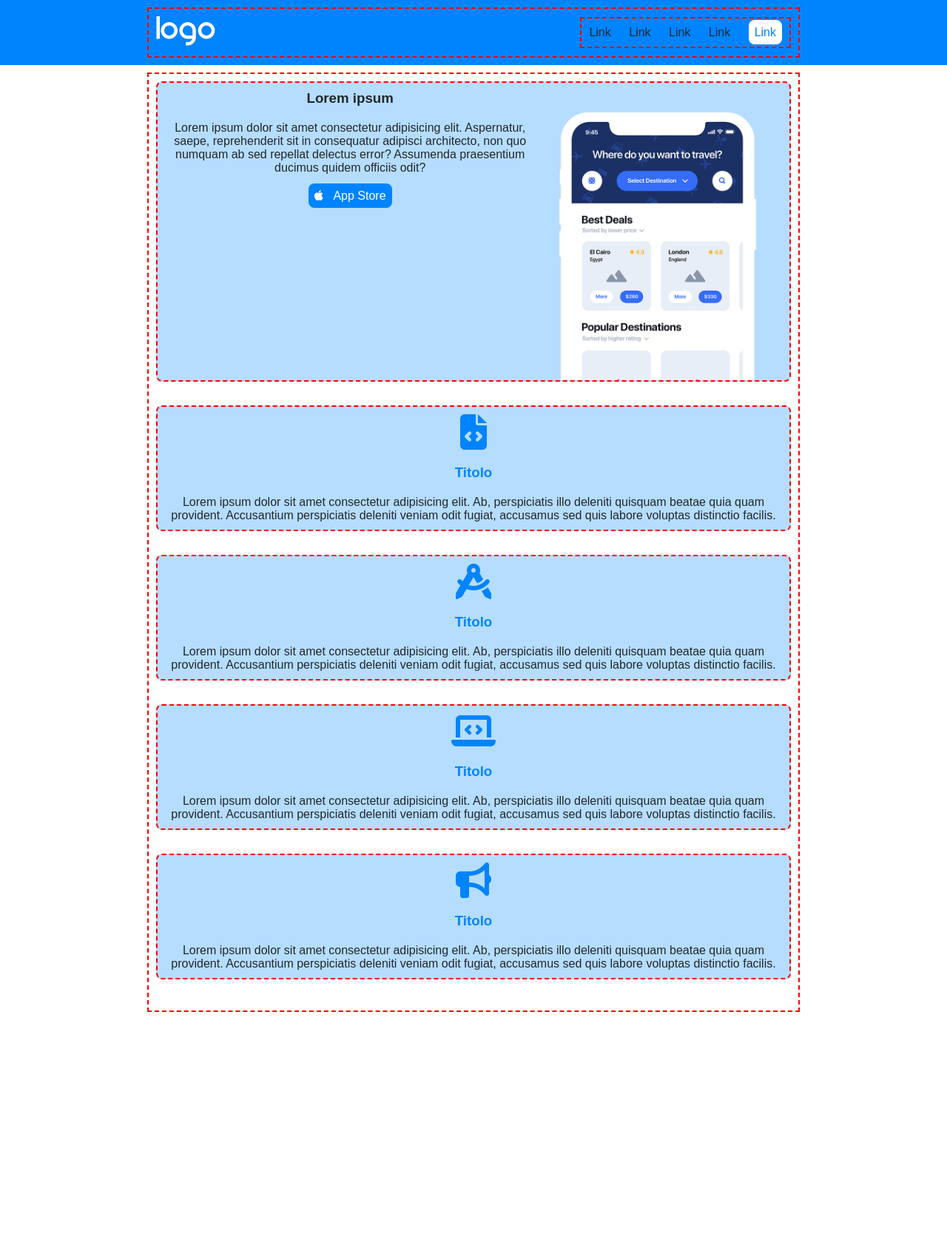
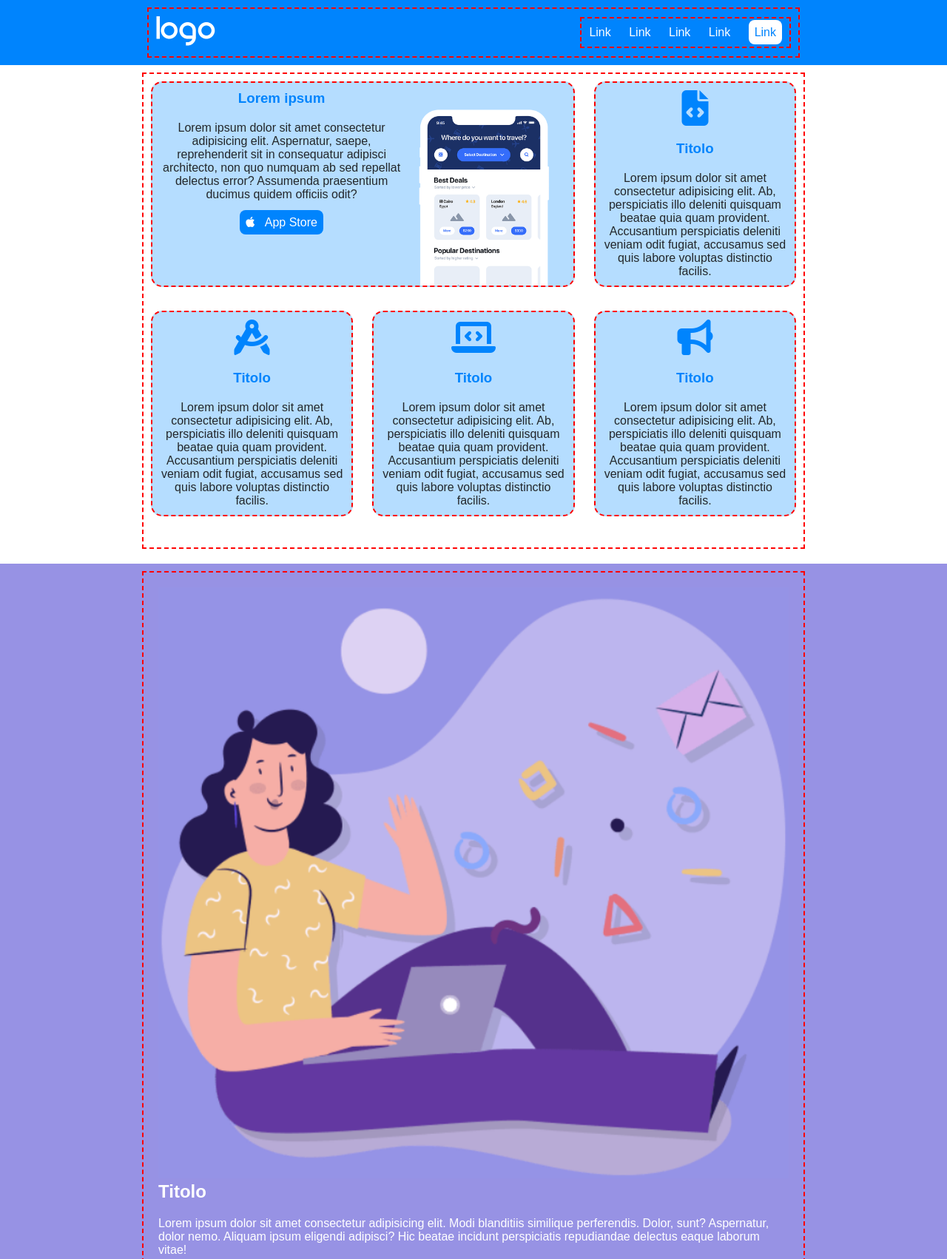
Before and after one commit to andreabellome/htmlcss-responsive-layout, a plain HTML site: page index.html in a window 1280 px wide. Shown: the top 1702 px of the page at 74% size. Before the commit the page ends 1378 px from the top, so only its background shows below. Drawn offline with Linux system fonts and the light colour scheme.

Commit message:
section strategy

```diff
--- a/assets/css/media_query.css
+++ b/assets/css/media_query.css
@@ -6,6 +6,7 @@ header div ul{
     border-radius: 15px;
     text-align: center;
     margin-bottom: 2rem;
+    flex-basis: 100%;
 }
 
 .card i{
@@ -26,10 +27,46 @@ header div ul{
     width: 80%;
 }
 
+.strategy-img{
+    width: 100%;
+}
+
+.card-white{
+    background-color: var(--color-white);
+    border-radius: 18px;
+}
+
+.btn-rounded{
+    background-color: var(--color-purple);
+    color: var(--color-dark);
+    border-radius: 100%;
+    display: inline-block;
+    height: 45px;
+    width: 45px;
+    text-align: center;
+    line-height: 45px;
+}
+
 /* MEDIA QUERY */
 
 /* tablet view */
 @media only screen and (min-width: 768px) {
+
+    .intro .card .card-img{
+        width: 50%;
+    }
+
+    .intro>.div{
+        justify-content: space-between;
+    }
+
+    .card{
+        flex-basis: calc(100%/3 - 2%);
+    }
+
+    .card:first-child{
+        flex-basis: calc(66.66% - 1%);
+    }
 
 }
 
@@ -52,4 +89,15 @@ header div ul{
         width: 40%;
     }
 
+    .intro>.div{
+        justify-content: space-between;
+    }
+
+    .card{
+        flex-basis: calc(100%/3 - 2%);
+    }
+
+    .card:first-child{
+        flex-basis: calc(66.66% - 1%);
+    }
 }
--- a/assets/css/style.css
+++ b/assets/css/style.css
@@ -17,6 +17,7 @@
     --color-super-blue: #0093CE;
     --color-light-blue: #B5DDFF;
     --color-super-dark-blue: #0D2481;
+    --color-purple: #9792E4;
 
     --color-white: #FFFFFF;
     --color-black: #23272A;
@@ -225,6 +226,10 @@ a{
     margin-bottom: 70px;
 }
 
+.mt-10{
+    margin-top: 10px;
+}
+
 .mt-20{
     margin-top: 20px;
 }
@@ -388,6 +393,10 @@ a{
 .align-it-center{
     align-items: center;
 }
+
+.text-align-center{
+    text-align: center;
+}
 /* END: flex classes */
 
 /* START: position */
@@ -454,6 +463,10 @@ a{
 
 .bg-blue{
     background-color: var(--color-blue);
+}
+
+.bg-purple{
+    background-color: var(--color-purple);
 }
 
 .bg-light-blue{
--- a/index.html
+++ b/index.html
@@ -38,16 +38,16 @@
             <!-- list nav -->
             <ul class="user-list debug padd-10">
                 <li>
-                    <a href="#">Link</a>
+                    <a class="col-white" href="#">Link</a>
                 </li>
                 <li>
-                    <a href="#">Link</a>
+                    <a class="col-white" href="#">Link</a>
                 </li>
                 <li>
-                    <a href="#">Link</a>
+                    <a class="col-white" href="#">Link</a>
                 </li>
                 <li>
-                    <a href="#">Link</a>
+                    <a class="col-white" href="#">Link</a>
                 </li>
                 <li>
                     <a class="button bg-white col-blue" href="#">Link</a>
@@ -61,14 +61,14 @@
 
 
     <!-- START: main -->
-    <main class="padd-10">
+    <main class="padd-top-10 padd-bottom-10">
 
-        <section class="intro debug width-70 max-width margin-auto flex flex-wrap padd-10">
+        <section class="intro debug width-70 max-width margin-auto flex flex-wrap just-cont-between padd-10 mb-20">
 
-            <div class="card debug flex-basis-100p100 bg-light-blue padd-10" style="border-radius: 8px;">
+            <div class="card debug bg-light-blue padd-10" >
 
                 <div>
-                    <h3 class="mb-20">Lorem ipsum</h3>
+                    <h3 class="col-blue mb-20">Lorem ipsum</h3>
 
                     <p class="mb-20">Lorem ipsum dolor sit amet consectetur adipisicing elit. Aspernatur, saepe, reprehenderit sit in consequatur adipisci architecto, non quo numquam ab sed repellat delectus error? Assumenda praesentium ducimus quidem officiis odit?</p>
 
@@ -82,7 +82,7 @@
 
             </div>
 
-            <div class="card debug flex-basis-100p100 bg-light-blue padd-10" style="border-radius: 8px;">
+            <div class="card debug bg-light-blue padd-10" >
                 <i class="fa-solid fa-file-code col-blue"></i>
                 <h3 class="col-blue mb-20">Titolo</h3>
 
@@ -91,7 +91,7 @@
                 </p>
             </div>
 
-            <div class="card debug flex-basis-100p100 bg-light-blue padd-10" style="border-radius: 8px;">
+            <div class="card debug bg-light-blue padd-10" >
                 <i class="fa-solid fa-compass-drafting col-blue"></i>
                 <h3 class="col-blue mb-20">Titolo</h3>
 
@@ -100,7 +100,7 @@
                 </p>
             </div>
 
-            <div class="card debug flex-basis-100p100 bg-light-blue padd-10" style="border-radius: 8px;">
+            <div class="card debug bg-light-blue padd-10" >
                 <i class="fa-solid fa-laptop-code col-blue"></i>
                 <h3 class="col-blue mb-20">Titolo</h3>
 
@@ -109,7 +109,7 @@
                 </p>
             </div>
 
-            <div class="card debug flex-basis-100p100 bg-light-blue padd-10" style="border-radius: 8px;">
+            <div class="card debug bg-light-blue padd-10" >
                 <i class="fa-solid fa-bullhorn col-blue"></i>
                 <h3 class="col-blue mb-20">Titolo</h3>
 
@@ -120,6 +120,28 @@
 
         </section>
 
+        <section class="bg-purple padd-bottom-10 padd-top-10">
+
+            <div class="debug width-70 max-width margin-auto flex flex-wrap padd-10" >
+
+                <div class="padd-10 mb-20">
+                    <img class="strategy-img" src="./assets/img/planning1.png" alt="planning1">
+                    <h2 class="col-white mb-20">Titolo</h2>
+                    <p class="col-white">Lorem ipsum dolor sit amet consectetur adipisicing elit. Modi blanditiis similique perferendis. Dolor, sunt? Aspernatur, dolor nemo. Aliquam ipsum eligendi adipisci? Hic beatae incidunt perspiciatis repudiandae delectus eaque laborum vitae!</p>
+                </div>
+
+                <div class="padd-10 card-white text-align-center">
+                    <img class="strategy-img mb-10" src="./assets/img/planning2.png" alt="planning2">
+                    <h2 class="mb-20">Titolo</h2>
+                    <p class="col-dark mb-20">Lorem ipsum, dolor sit amet consectetur adipisicing elit. Soluta autem architecto, recusandae dolorum ipsum vero, ab dicta debitis accusantium assumenda illo qui veniam reprehenderit sapiente magnam provident ex iusto. Voluptatem.</p>
+                    <a href="#" class="btn-rounded">
+                        <i class="fa-solid fa-arrow-down"></i>
+                    </a>
+                </div>
+
+            </div>
+
+        </section>
 
     </main>
     <!-- END: main -->
```
